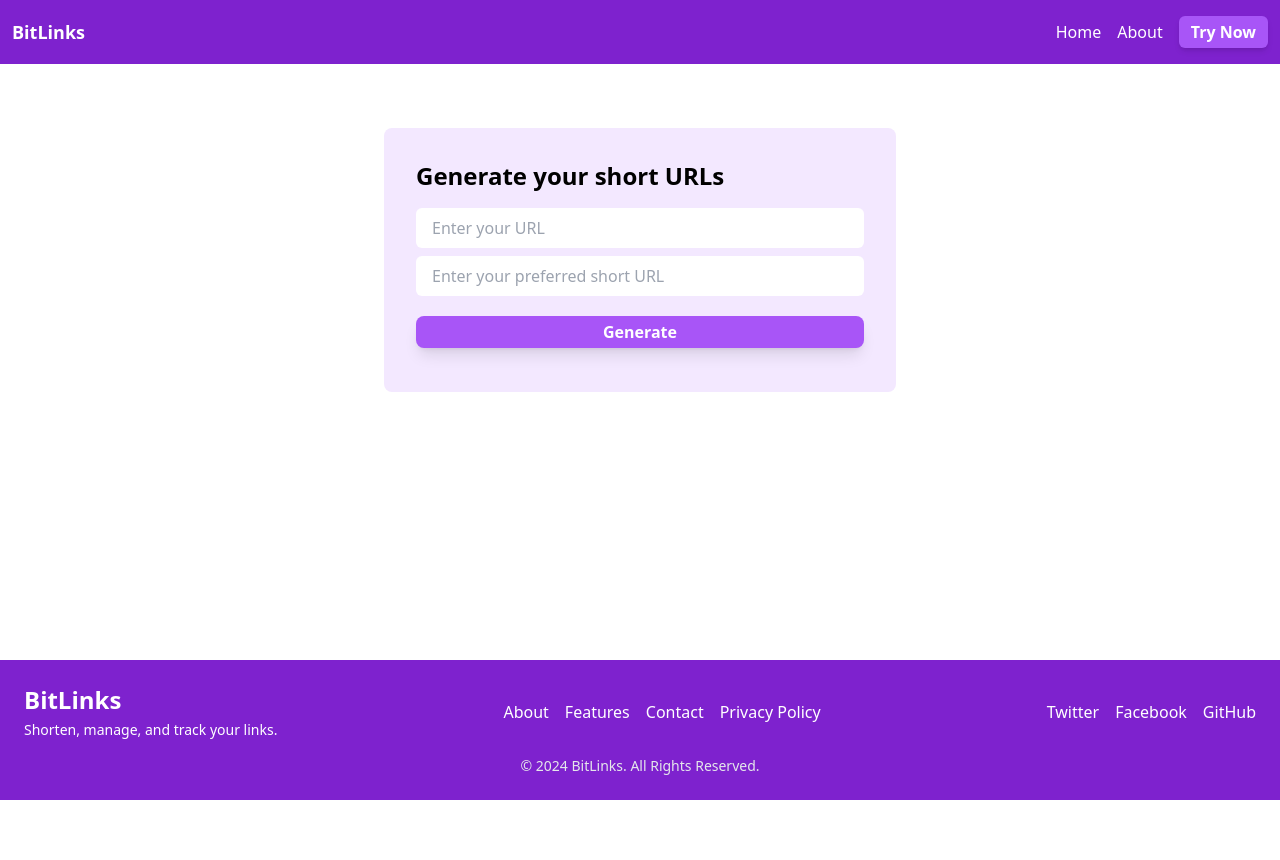
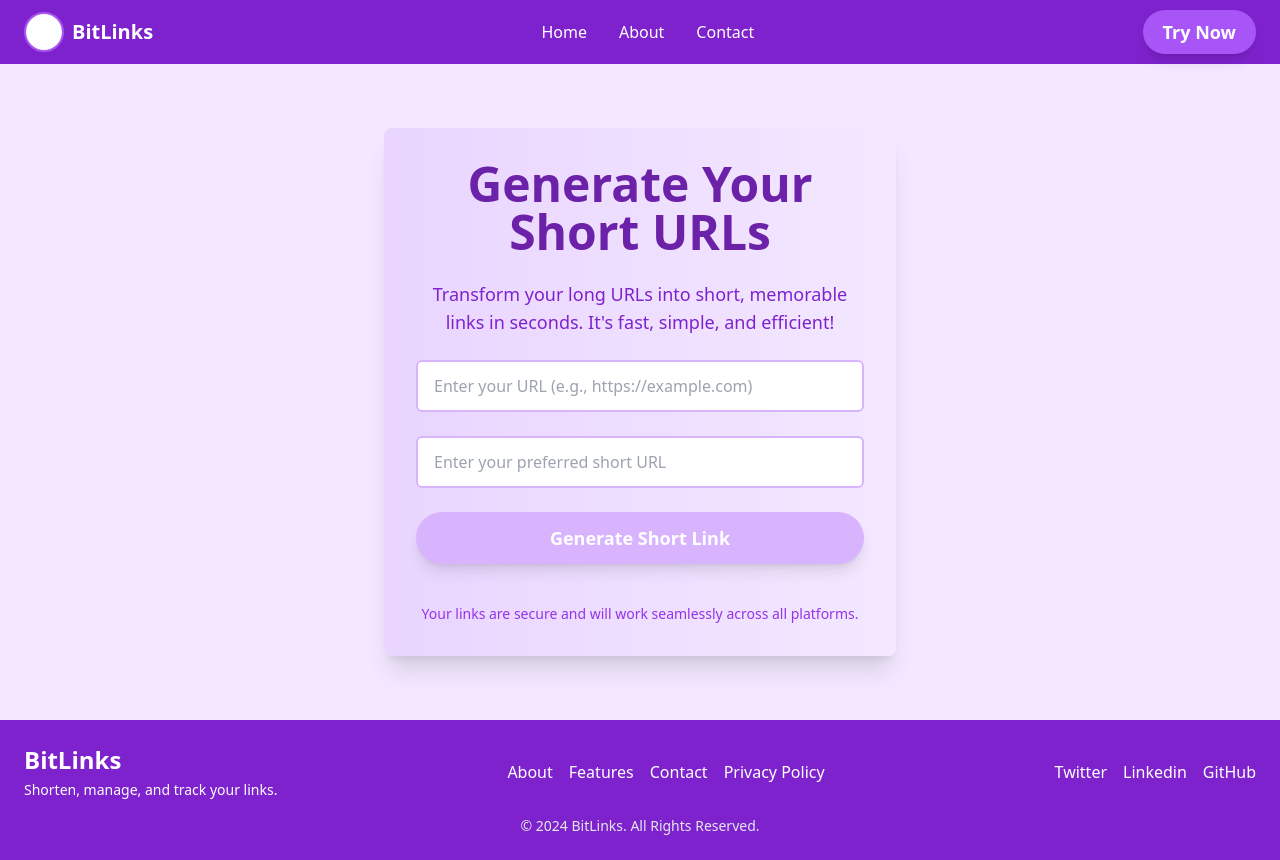
Before and after one commit to TheUzair/BitLinks, a Next.js app: page /shorten in a window 1280 px wide. Before the commit the page ends 800 px from the top, so only its background shows below. Built offline with nearby package versions, Linux system fonts and the light colour scheme.

Commit message:
Fix a few minor issues and enhance UI

```diff
--- a/app/contact/page.js
+++ b/app/contact/page.js
@@ -63,7 +63,6 @@ const Contact = () => {
           </form>
         </section>
 
-        {/* Contact Details */}
         <section className="mt-8">
           <h2 className="text-2xl font-semibold mb-4">Contact Information</h2>
           <div className="space-y-4">
--- a/app/shorten/page.js
+++ b/app/shorten/page.js
@@ -1,53 +1,68 @@
-"use client"
-import React, { useState } from 'react'
-import Link from 'next/link'
-import Navbar from '@/components/Navbar'
-import Footer from '@/components/Footer'
+"use client";
+import React, { useState } from "react";
+import Link from "next/link";
+import Navbar from "@/components/Navbar";
+import Footer from "@/components/Footer";
+
 const Shorten = () => {
-	const [url, setUrl] = useState("")
-	const [shortUrl, setShortUrl] = useState("")
-	const [generated, setGenerated] = useState(false)
+  const [url, setUrl] = useState("");
+  const [shortUrl, setShortUrl] = useState("");
+  const [generated, setGenerated] = useState(false);
 
-	const generate = () => {
-		const myHeaders = new Headers();
-		myHeaders.append("Content-Type", "application/json");
+  const isValidUrl = (input) => {
+    const urlRegex = /^(https?:\/\/)?([\w\d\-]+\.)+\w{2,}(\/.*)?$/;
+    return urlRegex.test(input);
+  };
 
-		const raw = JSON.stringify({
-			"url": url,
-			"shorturl": shortUrl
+  const isFormValid = isValidUrl(url) && shortUrl.trim().length > 0;
+
+  const generate = async () => {
+    try {
+      const response = await fetch("/api/generate", {
+        method: "POST",
+        headers: {
+          "Content-Type": "application/json",
+        },
+        body: JSON.stringify({
+          url,
+          shorturl: shortUrl,
+        }),
       });
 
-		const requestOptions = {
-			method: "POST",
-			headers: myHeaders,
-			body: raw,
-			redirect: "follow"
+      const result = await response.json();
+
+      if (response.ok) {
+        setGenerated(`${process.env.NEXT_PUBLIC_HOST}/${shortUrl}`);
+        setUrl("");
+        setShortUrl("");
+        alert(result.message);
+      } else {
+        console.error("API Error:", result.message);
+        alert(result.message || "Failed to generate short URL");
+      }
+    } catch (error) {
+      console.error("Network Error:", error);
+      alert("Network error. Please try again later.");
+    }
   };
-
-		fetch("/api/generate", requestOptions)
-			.then((response) => response.json())
-			.then((result) => {
-				setGenerated(`${process.env.NEXT_PUBLIC_HOST}/${shortUrl}`)
-				setUrl("")
-				setShortUrl("")
-				console.log(result)
-				alert(result.message)
-			})
-			.catch((error) => console.error(error));
-	}
 
   return (
     <div className="min-h-screen flex flex-col">
       <Navbar />
-			<main className="flex-grow">
-				<div className="mx-auto max-w-lg bg-purple-100 my-16 p-8 rounded-lg flex flex-col gap-4">
-					<h1 className="font-bold text-2xl">Generate your short URLs</h1>
-					<div className="flex flex-col gap-2">
+      <main className="flex-grow bg-purple-100">
+        <div className="mx-auto max-w-lg bg-gradient-to-r from-purple-200 to-purple-100 shadow-xl my-16 p-8 rounded-lg flex flex-col gap-6">
+          <h1 className="font-extrabold text-5xl text-center text-purple-800">
+            Generate Your Short URLs
+          </h1>
+          <p className="text-center text-purple-700 text-lg">
+            Transform your long URLs into short, memorable links in seconds. It's fast, simple, and efficient!
+          </p>
+          <div className="flex flex-col gap-6">
             <input
               type="text"
               value={url}
-							className="px-4 py-2 focus:outline-purple-600 rounded-md"
-							placeholder="Enter your URL"
+              className="px-4 py-3 border-2 border-purple-300 rounded-md focus:outline-none focus:ring-2 focus:ring-purple-500"
+              placeholder="Enter your URL (e.g., https://example.com)"
               onChange={(e) => {
                 setUrl(e.target.value);
               }}
@@ -55,7 +70,7 @@ const Shorten = () => {
             <input
               type="text"
               value={shortUrl}
-							className="px-4 py-2 focus:outline-purple-600 rounded-md"
+              className="px-4 py-3 border-2 border-purple-300 rounded-md focus:outline-none focus:ring-2 focus:ring-purple-500"
               placeholder="Enter your preferred short URL"
               onChange={(e) => {
                 setShortUrl(e.target.value);
@@ -63,27 +78,41 @@ const Shorten = () => {
             />
             <button
               onClick={generate}
-							className="bg-purple-500 rounded-lg shadow-lg p-3 py-1 my-3 font-bold text-white"
+              className={`rounded-full shadow-lg px-6 py-3 text-white font-bold text-lg transform transition-all ease-in-out duration-300 ${
+                isFormValid
+                  ? "bg-purple-500 hover:bg-purple-600 hover:scale-105"
+                  : "bg-purple-300 cursor-not-allowed"
+              }`}
+              disabled={!isFormValid}
             >
-							Generate
+              Generate Short Link
             </button>
             {generated && (
-							<>
-								<span className="font-bold text-lg">Your Link</span>
-								<code>
-									<Link target="_blank" href={generated}>
+              <div className="mt-4 text-center">
+                <span className="block font-bold text-xl text-purple-700 mb-2">
+                  Your Shortened Link:
+                </span>
+                <code className="bg-purple-200 py-2 px-4 rounded-lg text-purple-800 font-mono inline-block">
+                  <a
+                    href={generated}
+                    target="_blank"
+                    rel="noopener noreferrer"
+                    className="hover:underline"
+                  >
                     {generated}
-									</Link>
+                  </a>
                 </code>
-							</>
+              </div>
             )}
           </div>
+          <p className="text-sm text-center text-purple-600 mt-4">
+            Your links are secure and will work seamlessly across all platforms.
+          </p>
         </div>
       </main>
       <Footer />
     </div>
   );
+};
 
-}
-
-export default Shorten
+export default Shorten;
--- a/components/Footer.js
+++ b/components/Footer.js
@@ -4,13 +4,13 @@ import Link from "next/link";
 const Footer = () => {
   return (
     <footer className="bg-purple-700 text-white py-6">
-      <div className="container mx-auto px-6 flex flex-col md:flex-row justify-between items-center">
-        <div className="text-center md:text-left mb-4 md:mb-0">
+      <div className="container mx-auto px-6 flex flex-col sm:flex-row sm:justify-between sm:items-center">
+        <div className="sm:text-left mb-4 sm:mb-0">
           <h2 className="text-2xl font-bold">BitLinks</h2>
           <p className="text-sm mt-1">Shorten, manage, and track your links.</p>
         </div>
 
-        <div className="flex flex-col md:flex-row gap-4">
+        <div className="flex flex-col sm:flex-row gap-4">
           <Link href="/about" className="hover:underline">
             About
           </Link>
@@ -25,19 +25,19 @@ const Footer = () => {
           </Link>
         </div>
 
-        <div className="flex gap-4 mt-4 md:mt-0">
-          <Link href="https://twitter.com" target="_blank">
+        <div className="flex gap-4 mt-4 sm:mt-0">
+          <Link href="https://x.com/TheUzair4" target="_blank">
             <span className="hover:text-gray-300">Twitter</span>
           </Link>
-          <Link href="https://facebook.com" target="_blank">
-            <span className="hover:text-gray-300">Facebook</span>
+          <Link href="https://www.linkedin.com/in/mohd-uzair-33b166204/" target="_blank">
+            <span className="hover:text-gray-300">Linkedin</span>
           </Link>
-          <Link href="https://github.com" target="_blank">
+          <Link href="https://github.com/TheUzair" target="_blank">
             <span className="hover:text-gray-300">GitHub</span>
           </Link>
         </div>
       </div>
-      <div className="text-center mt-4 text-sm text-gray-200">
+      <div className="sm:text-center sm:px-0 px-6 mt-4 text-sm text-gray-200">
         © {new Date().getFullYear()} BitLinks. All Rights Reserved.
       </div>
     </footer>
--- a/components/Navbar.js
+++ b/components/Navbar.js
@@ -1,23 +1,134 @@
-import React from 'react'
-import Link from 'next/link'
+"use client"
+import React, { useState } from 'react';
+import Link from 'next/link';
+import Image from 'next/image';
 
 const Navbar = () => {
-	return (
-		<nav className="h-16 bg-purple-700 flex justify-between px-3 items-center text-white">
-			<div className="logo font-bold text-lg">
-				<Link href="/">BitLinks</Link>
-			</div>
-			<ul className="flex justify-center gap-4 items-center">
-				<Link href="/"><li>Home</li></Link>
-				<Link href="/about"><li>About</li></Link>
-				<li className="flex gap-3">
-					<Link href="/shorten"><button className='bg-purple-500 rounded-md shadow-md font-bold p-3 py-1'>Try Now</button></Link>
-				</li>
+  const [isMobileMenuOpen, setIsMobileMenuOpen] = useState(false);
 
-			</ul>
-		</nav>
+  const toggleMobileMenu = () => {
+    setIsMobileMenuOpen(!isMobileMenuOpen);
+  };
 
-	)
-}
+  return (
+    <nav className="h-16 bg-purple-700 flex justify-between items-center px-6 text-white shadow-lg">
+      {/* Logo Section */}
+      <div className="flex items-center gap-2">
+        <Link href="/" className="flex items-center gap-2">
+          <Image
+            src="/link.gif"
+            alt="BitLinks Logo"
+            width={40}
+            height={40}
+            className="rounded-full border-2 border-purple-500"
+          />
+          <span className="font-bold text-xl cursor-pointer hover:text-purple-300 transition">
+            BitLinks
+          </span>
+        </Link>
+      </div>
 
-export default Navbar
+      {/* Desktop Navigation Links */}
+      <ul className="hidden md:flex items-center gap-8 font-medium">
+        <li>
+          <Link href="/">
+            <span className="cursor-pointer hover:text-purple-300 transition">
+              Home
+            </span>
+          </Link>
+        </li>
+        <li>
+          <Link href="/about">
+            <span className="cursor-pointer hover:text-purple-300 transition">
+              About
+            </span>
+          </Link>
+        </li>
+        <li>
+          <Link href="/contact">
+            <span className="cursor-pointer hover:text-purple-300 transition">
+              Contact
+            </span>
+          </Link>
+        </li>
+      </ul>
+
+      {/* CTA Button */}
+      <div className="hidden md:flex">
+        <Link href="/shorten">
+          <button className="bg-purple-500 rounded-full shadow-lg px-5 py-2 text-white font-bold text-sm md:text-lg hover:bg-purple-600 transform hover:scale-105 transition">
+            Try Now
+          </button>
+        </Link>
+      </div>
+
+      {/* Mobile Menu Button */}
+      <div className="md:hidden ml-auto">
+        <button onClick={toggleMobileMenu} className="focus:outline-none">
+          <svg
+            className="w-6 h-6"
+            fill="none"
+            stroke="currentColor"
+            viewBox="0 0 24 24"
+            xmlns="http://www.w3.org/2000/svg"
+          >
+            <path
+              strokeLinecap="round"
+              strokeLinejoin="round"
+              strokeWidth="2"
+              d="M4 6h16M4 12h16m-7 6h7"
+            ></path>
+          </svg>
+        </button>
+      </div>
+
+      {/* Mobile Menu Links */}
+      {isMobileMenuOpen && (
+        <ul className="absolute top-16 left-0 w-full bg-purple-700 text-white flex flex-col items-center gap-4 py-6 shadow-md md:hidden">
+          <li>
+            <Link href="/">
+              <span
+                className="cursor-pointer hover:text-purple-300 transition"
+                onClick={() => setIsMobileMenuOpen(false)}
+              >
+                Home
+              </span>
+            </Link>
+          </li>
+          <li>
+            <Link href="/about">
+              <span
+                className="cursor-pointer hover:text-purple-300 transition"
+                onClick={() => setIsMobileMenuOpen(false)}
+              >
+                About
+              </span>
+            </Link>
+          </li>
+          <li>
+            <Link href="/contact">
+              <span
+                className="cursor-pointer hover:text-purple-300 transition"
+                onClick={() => setIsMobileMenuOpen(false)}
+              >
+                Contact
+              </span>
+            </Link>
+          </li>
+          <li>
+            <Link href="/shorten">
+              <button
+                className="bg-purple-500 rounded-full shadow-lg px-5 py-2 text-white font-bold text-sm hover:bg-purple-600 transform hover:scale-105 transition"
+                onClick={() => setIsMobileMenuOpen(false)}
+              >
+                Try Now
+              </button>
+            </Link>
+          </li>
+        </ul>
+      )}
+    </nav>
+  );
+};
+
+export default Navbar;
```
Also changed, not shown: app/[shorturl]/RedirectingPage.js (deleted, +0 -17 lines), app/[shorturl]/page.js (+2 -10 lines), app/page.js (+5 -5 lines), lib/mongodb.js (+13 -16 lines), public/link.gif (added). Lines whose indentation alone changed are shown as unchanged.
